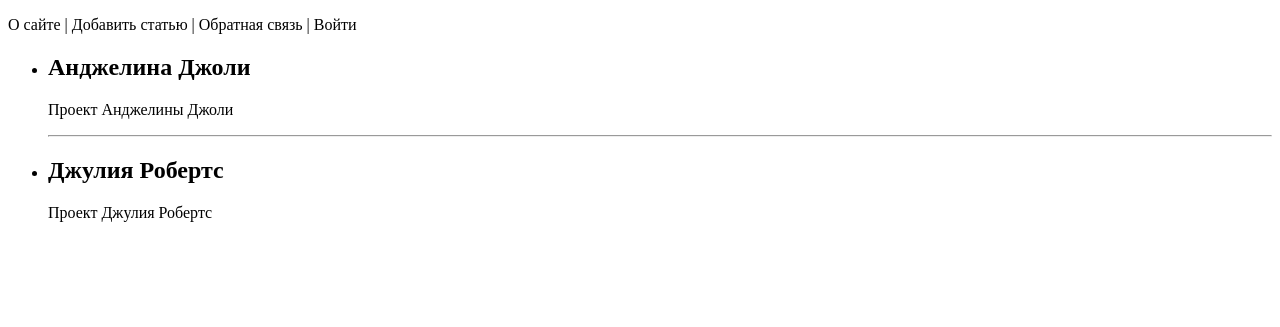
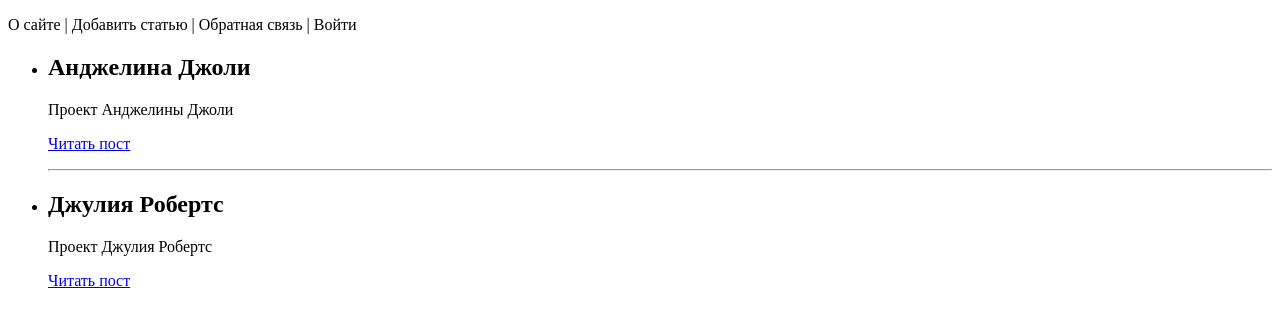
Before and after one commit to 19kubyshko88/Django_Balakirev_course, a Django app: page / in a window 1280 px wide. Shown: the top 327 px of the page. Run offline with Django 4.2, Linux system fonts and the light colour scheme.

Commit message:
#13. Шаблонный тег url. Hard code вариант прописания ссылок в шаблоне.

```diff
--- a/itclub_site/itclub/templates/itclub/index.html
+++ b/itclub_site/itclub/templates/itclub/index.html
@@ -12,6 +12,7 @@
     <li>
         <h2>{{ p.title }}</h2>
         <p>{{ p.content }}</p>
+        <p><a href="post/{{ p.id }}/">Читать пост</a></p>
         {% if not forloop.last %}
         <hr>
         {% endif %}
```
